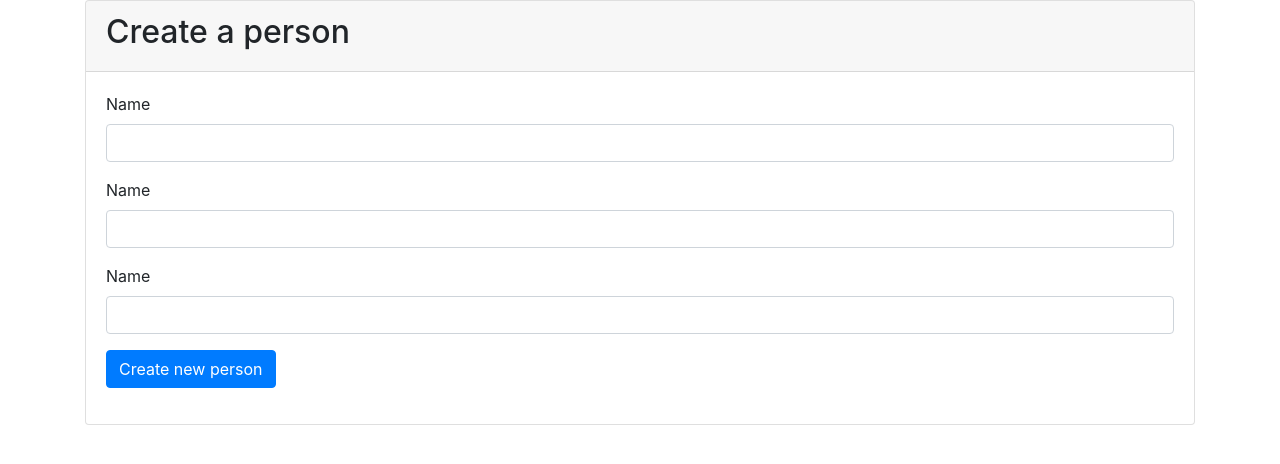
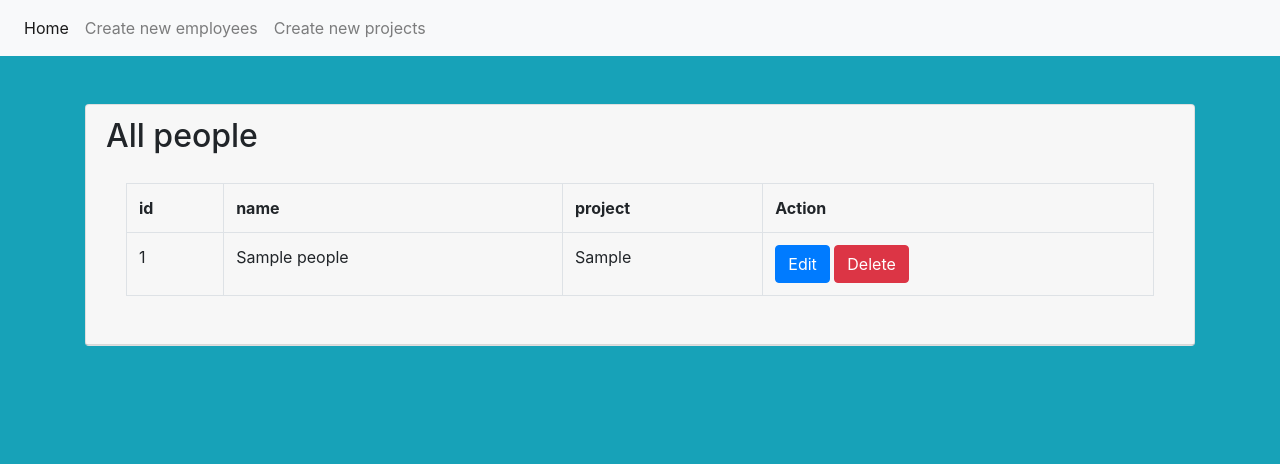
Before and after one commit to Dovydas5/CRUD, a PHP site: page / in a window 1280 px wide. Shown: the top 464 px of the page. Run offline with PHP 8.4, Linux system fonts and the light colour scheme; tables that the repository leaves empty hold one stand-in row (values such as "Sample post").

Commit message:
create add

```diff
--- /dev/null
+++ b/src/includes/footer.php
@@ -0,0 +1,3 @@
+<body>
+</body>
+</html>
--- a/src/includes/head.php
+++ b/src/includes/head.php
@@ -1,4 +1,28 @@
+<!doctype html>
+<html lang="en">
+<head>
 <meta charset="utf-8">
 <meta name="viewport" content="width=device-width, initial-scale=1, shrink-to-fit=no">
 <link rel="stylesheet" href="https://stackpath.bootstrapcdn.com/bootstrap/4.5.0/css/bootstrap.min.css" integrity="sha384-9aIt2nRpC12Uk9gS9baDl411NQApFmC26EwAOH8WgZl5MYYxFfc+NcPb1dKGj7Sk" crossorigin="anonymous">
 <title>Hello, world!</title>
+</head>
+<body class="bg-info">
+<nav class="navbar navbar-expand-lg navbar-light bg-light">
+    <button class="navbar-toggler" type="button" data-toggle="collapse" data-target="#navbarNav" aria-controls="navbarNav" aria-expanded="false" aria-label="Toggle navigation">
+        <span class="navbar-toggler-icon"></span>
+    </button>
+    <div class="collapse navbar-collapse" id="navbarNav">
+        <ul class="navbar-nav">
+            <li class="nav-item active">
+                <a class="nav-link" href="/">Home <span class="sr-only">(current)</span></a>
+            </li>
+            <li class="nav-item">
+                <a class="nav-link" href="create.php">Create new employees</a>
+            </li>
+            <li class="nav-item">
+                <a class="nav-link" href="#">Create new projects</a>
+            </li>
+
+        </ul>
+    </div>
+</nav>
--- a/src/includes/main.php
+++ b/src/includes/main.php
@@ -1,26 +1,28 @@
-<div class="container">
-    <div class="card">
-        <div class="card-header">
-            <h2>Create a person</h2>
-        </div>
-        <div class="card-body">
-            <form action="POST">
-                <div class="form-group">
-                    <label for="name">Name</label>
-                    <input type="text" name="name" id="name" class="form-control">
-                </div>
-                <div class="form-group">
-                    <label for="name">Name</label>
-                    <input type="text" name="name" id="name" class="form-control">
-                </div>
-                <div class="form-group">
-                    <label for="name">Name</label>
-                    <input type="text" name="name" id="name" class="form-control">
-                </div>
-                <div class="form-group">
-                    <button type="submit" class="btn btn-primary">Create new person</button>
-                </div>
-            </form>
-        </div>
-    </div>
-</div>
+<!--<div class="container">-->
+<!--    <div class="card">-->
+<!--        <div class="card-header">-->
+<!--            <h2>Create a person</h2>-->
+<!--        </div>-->
+<!--        <div class="card-body">-->
+<!--            --><?php //if(!empty($msg)):?>
+<!--                <div class="alert alert-success" role="alert">-->
+<!--                    --><?php //echo $msg ?>
+<!--                </div>-->
+<!--            --><?php //endif;?>
+<!--            <form method="POST">-->
+<!--                <div class="form-group">-->
+<!--                    <label for="name">Name</label>-->
+<!--                    <input type="text" name="name" id="name" class="form-control">-->
+<!--                </div>-->
+<!--                <div class="form-group">-->
+<!--                    <label for="name">Project</label>-->
+<!--                    <input type="text" name="project" id="project" class="form-control">-->
+<!--                </div>-->
+<!---->
+<!--                <div class="form-group">-->
+<!--                    <button type="submit" class="btn btn-primary">Create new person</button>-->
+<!--                </div>-->
+<!--            </form>-->
+<!--        </div>-->
+<!--    </div>-->
+<!--</div>-->
--- a/src/public/index.php
+++ b/src/public/index.php
@@ -1,9 +1,43 @@
-<!doctype html>
-<html lang="en">
-<head>
-    <?php require_once '../includes/head.php'?>
-</head>
-<body>
-<?php require_once '../includes/main.php'?>
-</body>
-</html>
+<?php include_once '../includes/db.php';?>
+
+<?php
+$sql = "SELECT * FROM people";
+$stmt = $conn->prepare($sql);
+$stmt->execute();
+$people = $stmt->fetchAll(PDO::FETCH_ASSOC);
+?>
+<?php include_once '../includes/head.php'?>
+
+<div class="container">
+    <div class="card mt-5">
+        <div class="card-header">
+            <h2>All people</h2>
+            <div class="card-body">
+                <table class="table table-bordered">
+                    <tr>
+                        <th>id</th>
+                        <th>name</th>
+                        <th>project</th>
+                        <th>Action</th>
+
+                    </tr>
+                    <?php foreach($people as $person):?>
+
+                    <tr>
+                        <td><?php echo $person['id'];?></td>
+                        <td><?php echo $person['name'];?></td>
+                        <td><?php echo $person['project'];?></td>
+                        <td>
+                            <a href="edit.php?id=<?php echo $person['id'];?>" class="btn btn-primary">Edit</a>
+                            <a href="../includes/delete.php?id=<?php echo $person['id'];?>"class="btn btn-danger">Delete</a>
+                        </td>
+
+                    </tr>
+                    <?php endforeach;?>
+
+                </table>
+            </div>
+        </div>
+    </div>
+</div>
+<?php include_once '../includes/footer.php'?>
```
Also changed, not shown: src/public/create.php (added, +45 -0 lines), src/public/edit.php (added, +50 -0 lines), src/includes/delete.php (renamed from src/includes/create.php).
